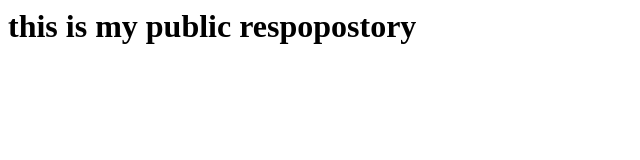
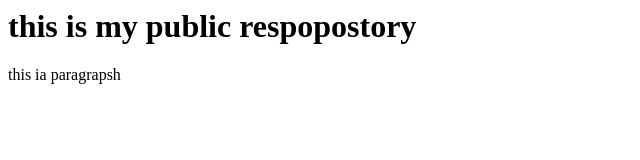
Before and after one commit to leila514/leila514.github.io, a plain HTML site: page index.html in a window 1280 px wide. Shown: the whole page, without its empty margins (0-640 px from the left). Drawn offline with Linux system fonts and the light colour scheme.

Commit message:
Update index.html

```diff
--- a/index.html
+++ b/index.html
@@ -4,4 +4,5 @@
 
   </head>
   <body> <h1> this is my public respopostory </h1></body>
+  <p> this ia paragrapsh </p>
 </html>
```
